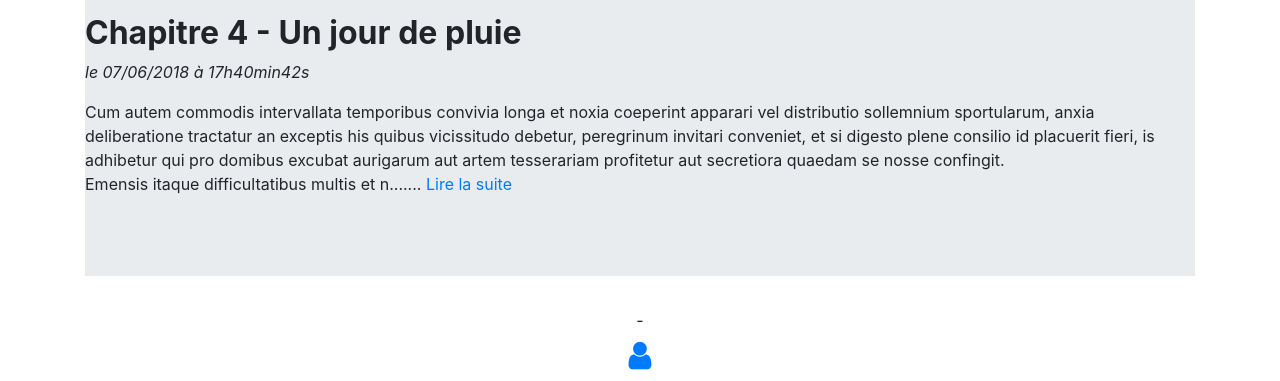
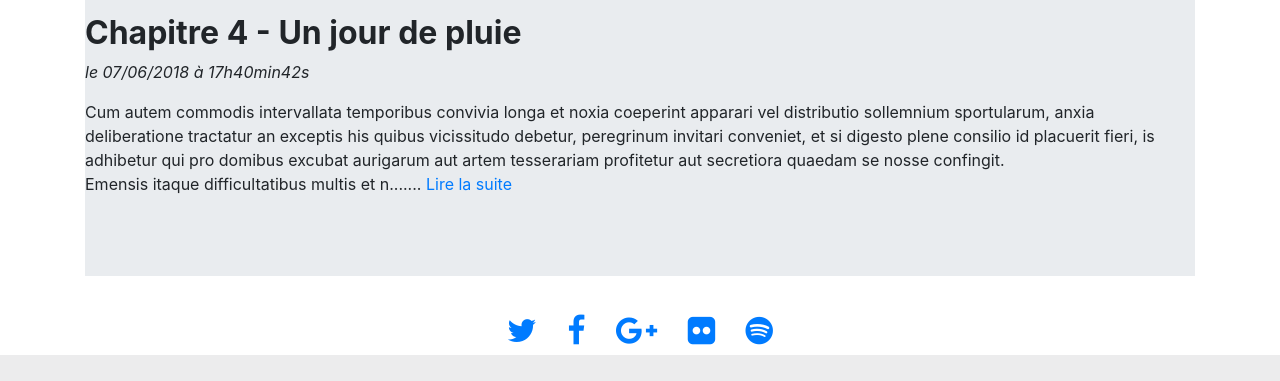
Before and after one commit to marie-marthe/P3_TELBOIS_Marie_Marthe, a PHP site: page / in a window 1280 px wide. Shown: the part 1609-1990 px from the top of the page. After the commit the page ends 1964 px from the top, so only its background shows below. Run offline with PHP 8.4, Linux system fonts and the light colour scheme; data comes from the database, SQL or seed files in the repository; some libraries are stand-ins or nearby versions.

Commit message:
Résolution des bugs sur la parite frontend
Signed-off-by: marie-marthe <marie.telbois@gmail.com>

```diff
--- a/View/Frontend/chapterView.php
+++ b/View/Frontend/chapterView.php
@@ -16,7 +16,7 @@
         <a href="index.php?action=signalComment&amp;id=<?= $comment['id']; ?>&amp;chapterId=<?= $_GET['id']; ?>"> (signaler)</a>
         <br><br>
         <?php endwhile; ?>
-        <p><strong>Ajoutez un commentaire !</strong></p>
+        <p><strong>Ajoutez un commentaire si vous le voulez!</strong></p>
             <form class="comment" action="index.php?action=addComment&amp;id=<?= $chapter['id'] ?>" method="post">
                 <div>
                     <label for="author">Auteur</label><br>
--- a/View/Frontend/template.php
+++ b/View/Frontend/template.php
@@ -56,9 +56,11 @@ $chapters = $chapterManager->getChapters();
     <?= $content ?>
 
     <footer class="text-center">
-        -
-        <a class="nav-link" href="index.php?action=connexion"><i class="fa fa-user fa-2x"></i></a>
-
+        <a class="btn btn-default" href="#"><i class="fa fa-twitter fa-2x"></i></a>
+        <a class="btn btn-default" href="#"><i class="fa fa-facebook fa-2x"></i></a>
+        <a class="btn btn-default" href="#"><i class="fa fa-google-plus fa-2x"></i></a>
+        <a class="btn btn-default" href="#"><i class="fa fa-flickr fa-2x"></i></a>
+        <a class="btn btn-default" href="#"><i class="fa fa-spotify fa-2x"></i></a>
     </footer>
 <!-- jQuery -->
 <script src="https://ajax.googleapis.com/ajax/libs/jquery/2.1.1/jquery.min.js"></script>
```
Lines whose indentation alone changed are shown as unchanged.
